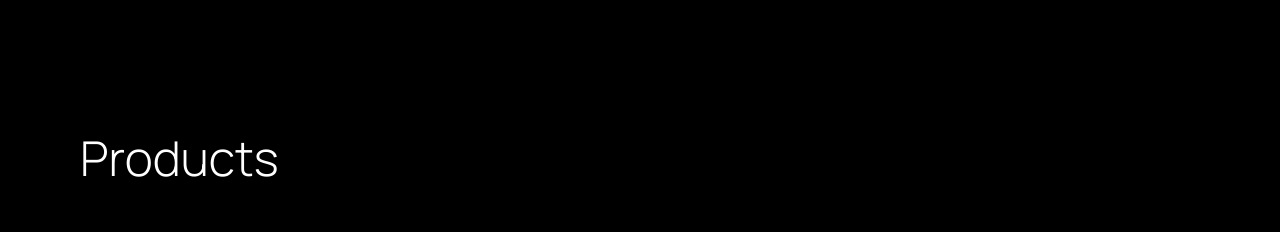
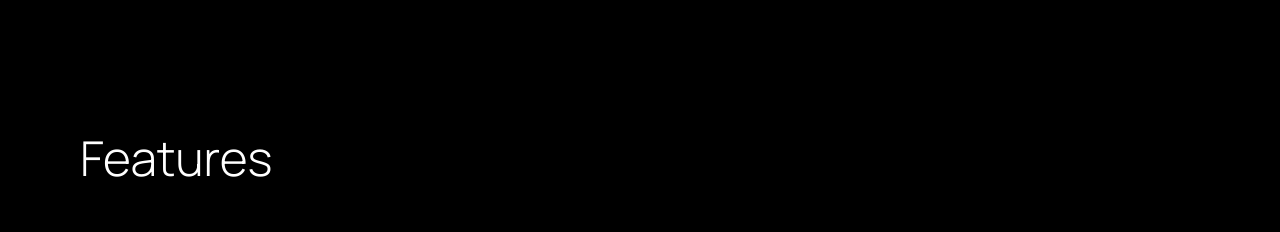
Before and after one commit to 94sola/Cerium6.com, a React (Vite) app: page / in a window 1280 px wide. Shown: the part 1120-1352 px from the top of the page. Built offline with nearby package versions, Linux system fonts and the light colour scheme.

Commit message:
features

```diff
--- a/src/components/faq.jsx
+++ b/src/components/faq.jsx
@@ -51,7 +51,7 @@ const FAQ = () => {
   };
 
   return (
-    <section className="bg-[#130035] text-white w-full px-4 py-12 sm:px-6 sm:py-16 md:px-12 lg:px-24 lg:py-20">
+    <section className="bg-black text-white w-full px-4 py-12 sm:px-6 sm:py-16 md:px-12 lg:px-24 lg:py-20">
       <div className="max-w-6xl mx-auto">
         {/* Header */}
         <div className="mb-12 sm:mb-16 lg:mb-20">
--- a/src/components/features.jsx
+++ b/src/components/features.jsx
@@ -62,7 +62,7 @@ const Products = () => {
       <div className="max-w-7xl mx-auto">
         {/* HEADING */}
         <h2 className="text-3xl sm:text-4xl md:text-5xl font-light mb-10 sm:mb-14 text-white">
-          Products
+          Features
         </h2>
 
         {/* MOBILE / TABLET */}
```
